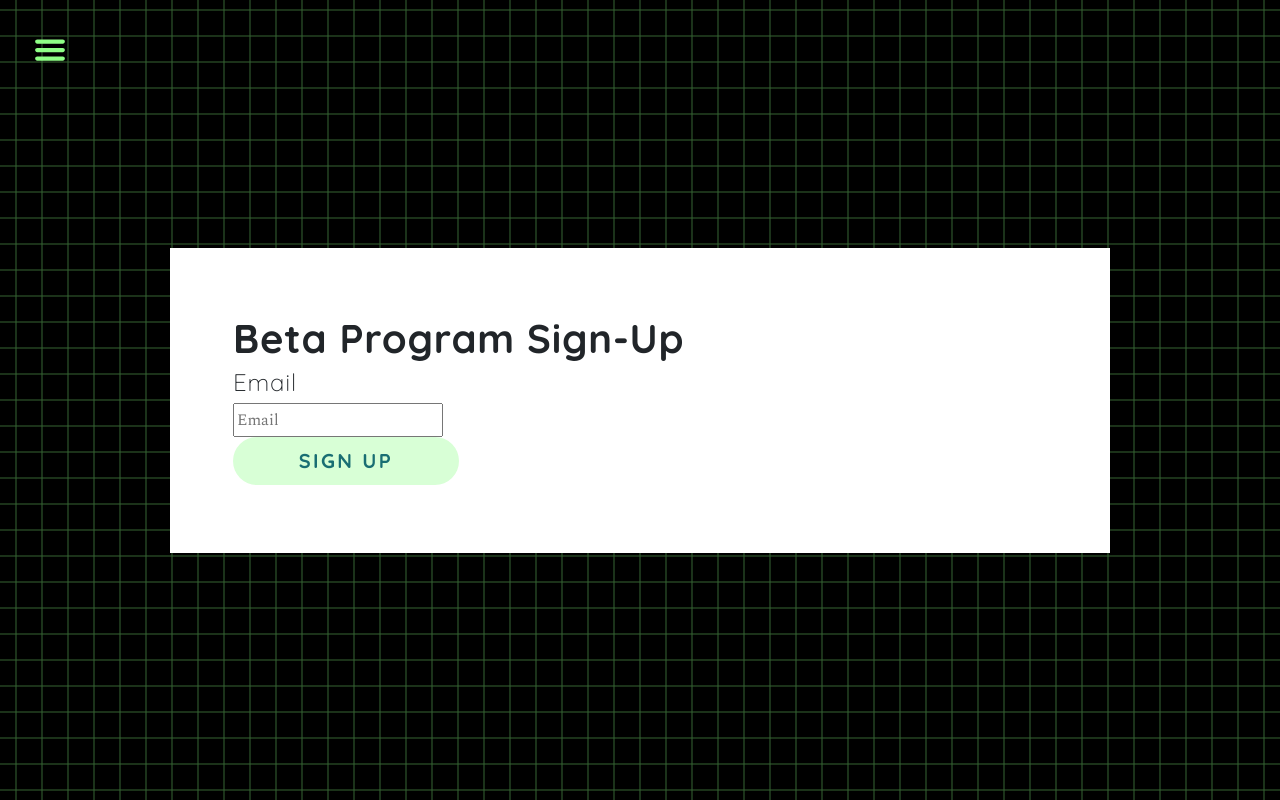
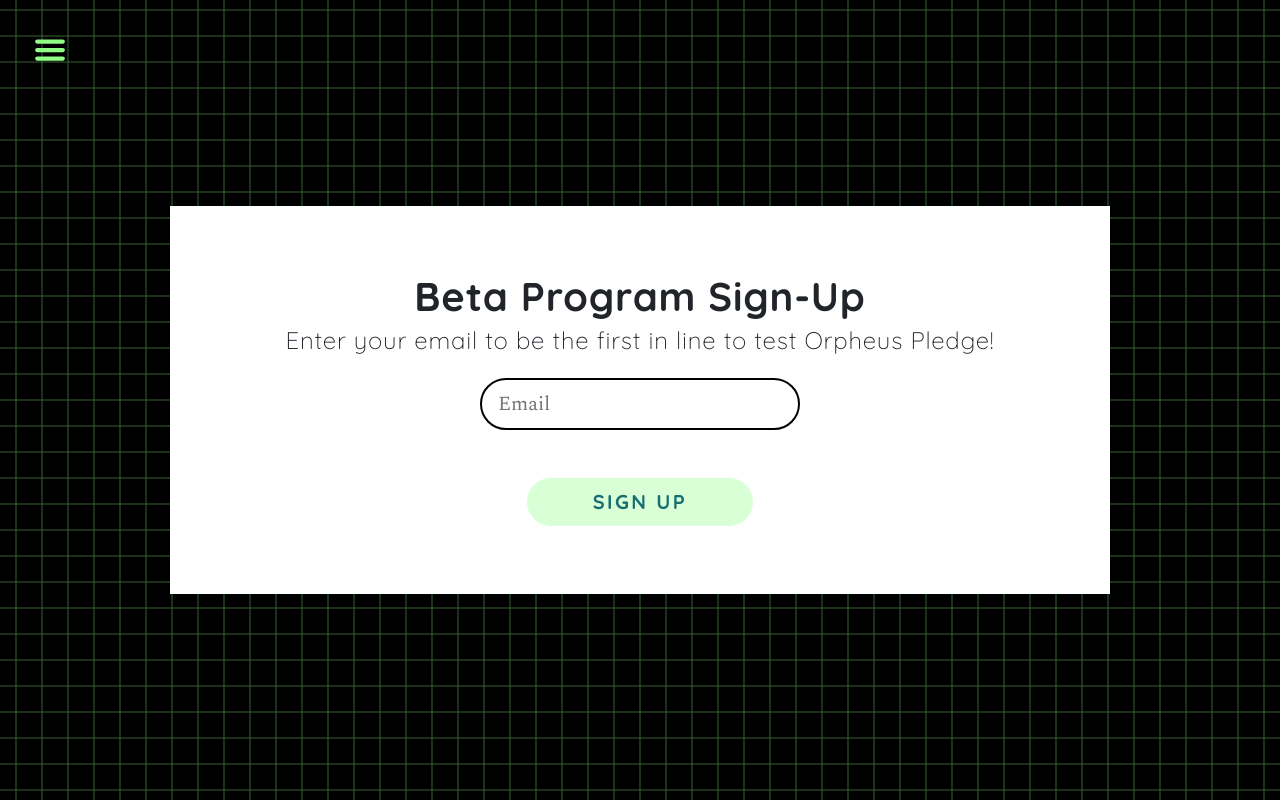
Before and after one commit to maxyuan6717/orpheus-frontend, a React (Create React App) app: page /interested in a window 1280 px wide. Built offline with nearby package versions, Linux system fonts and the light colour scheme; no server answers.

Commit message:
pretty up sign up page

```diff
--- a/src/components/home.js
+++ b/src/components/home.js
@@ -77,6 +77,8 @@ const Home = () => {
           /> */}
           <div className="mx-2 mb-2">
             <Input
+              borderColor="white"
+              color="white"
               value={email}
               onChange={(e) => {
                 if (e.target.value && e.target.value.length > 0) {
--- a/src/components/input.js
+++ b/src/components/input.js
@@ -1,7 +1,17 @@
 import styles from "./input.module.css";
 
-const Input = ({ ...otherProps }) => {
-  return <input className={styles.container} {...otherProps} />;
+const Input = ({
+  borderColor = "black",
+  textColor = "black",
+  ...otherProps
+}) => {
+  return (
+    <input
+      style={{ border: `2px solid ${borderColor}`, color: textColor }}
+      className={styles.container}
+      {...otherProps}
+    />
+  );
 };
 
 export default Input;
--- a/src/components/input.module.css
+++ b/src/components/input.module.css
@@ -1,12 +1,12 @@
 .container {
-  width: 17rem;
+  width: 20rem;
   height: 3.25rem;
   border-radius: 1.625rem;
   padding: 0 1rem;
   font-size: 20px;
-  border: 2px solid white;
   background-color: rgba(255, 255, 255, 0.2);
-  color: white;
+  /* border: 2px solid white;
+  color: white; */
 }
 
 .container:active,
--- a/src/pages/interested.js
+++ b/src/pages/interested.js
@@ -3,6 +3,8 @@ import Button from "../components/button";
 import { addBeta } from "../util/api";
 import { Row } from "react-bootstrap";
 import styled from "styled-components";
+import Input from "../components/input";
+import Spacer from "../components/spacer";
 
 const StyledMessage = styled.div`
   font-family: "Quicksand", sans-serif;
@@ -41,27 +43,41 @@ const Register = () => {
     }
   };
 
+  const handleKeyDown = (e) => {
+    if (e.key === "Enter") handleSubmit();
+  };
+
   return (
     <div className="container">
       <div className="content">
-        <div className="header">Beta Program Sign-Up</div>
-        <div>
-          <div className="subheader">Email</div>
-          <input
+        <div className="header text-center">Beta Program Sign-Up</div>
+        <div className="d-flex flex-column">
+          <div className="subheader text-center">
+            Enter your email to be the first in line to test Orpheus Pledge!
+          </div>
+          <Spacer />
+          <div className="mx-auto">
+            <Input
               type="email"
               placeholder="Email"
               value={email}
               onChange={(e) => {
                 setEmail(e.target.value);
               }}
+              borderColor="black"
+              textColor="black"
+              onKeyDown={handleKeyDown}
             />
           </div>
+        </div>
+        <Row className="mx-auto mt-5 justify-content-center">
           <Button
             type="link"
             height="3rem"
             text="Sign Up"
             onClick={handleSubmit}
           />
+        </Row>
         <Row className="mx-auto justify-content-center">
           <StyledMessage style={{ color: error ? "#f75c5c" : "#67f07c" }}>
             {message}
```
Lines whose indentation alone changed are shown as unchanged.
